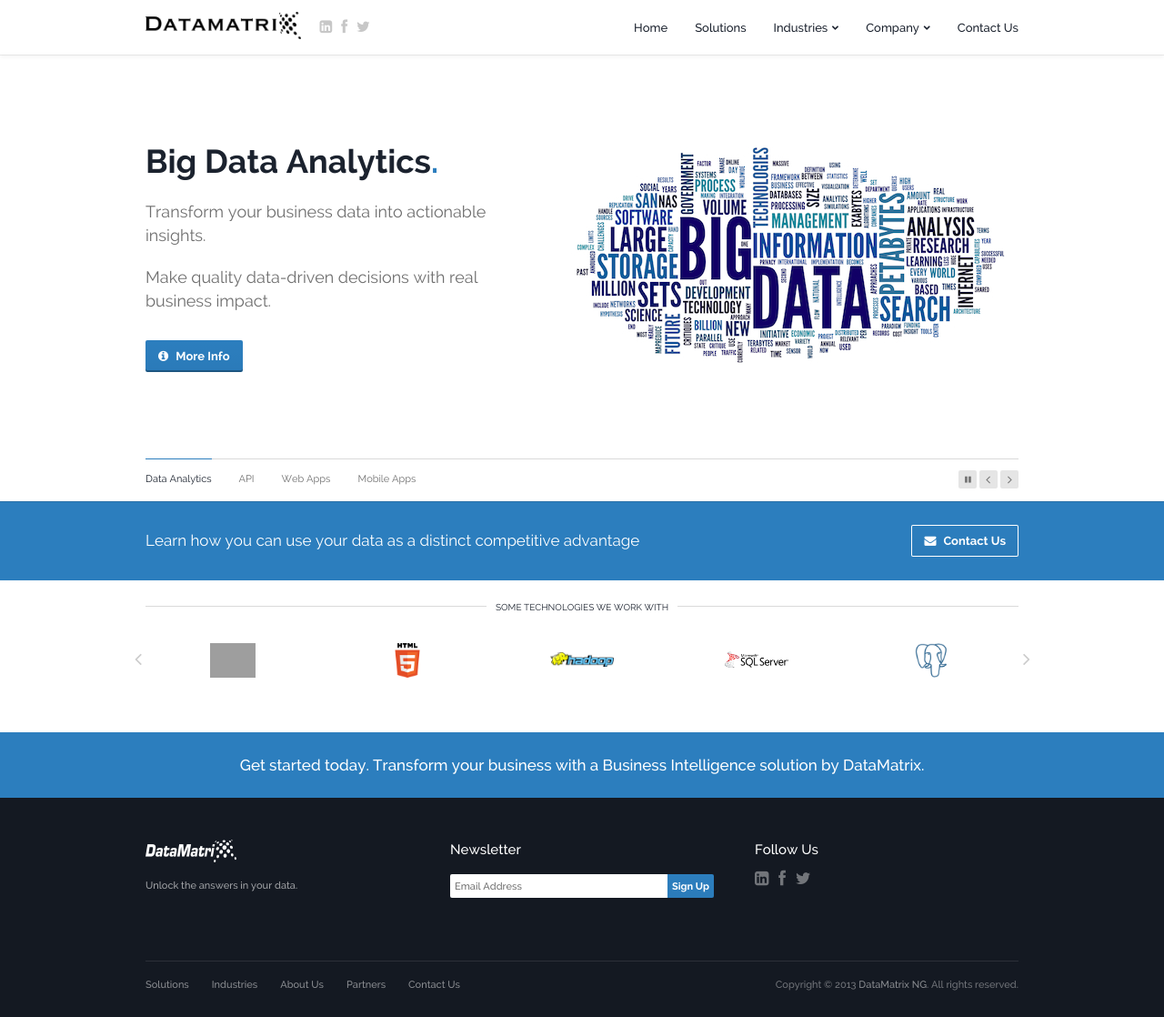
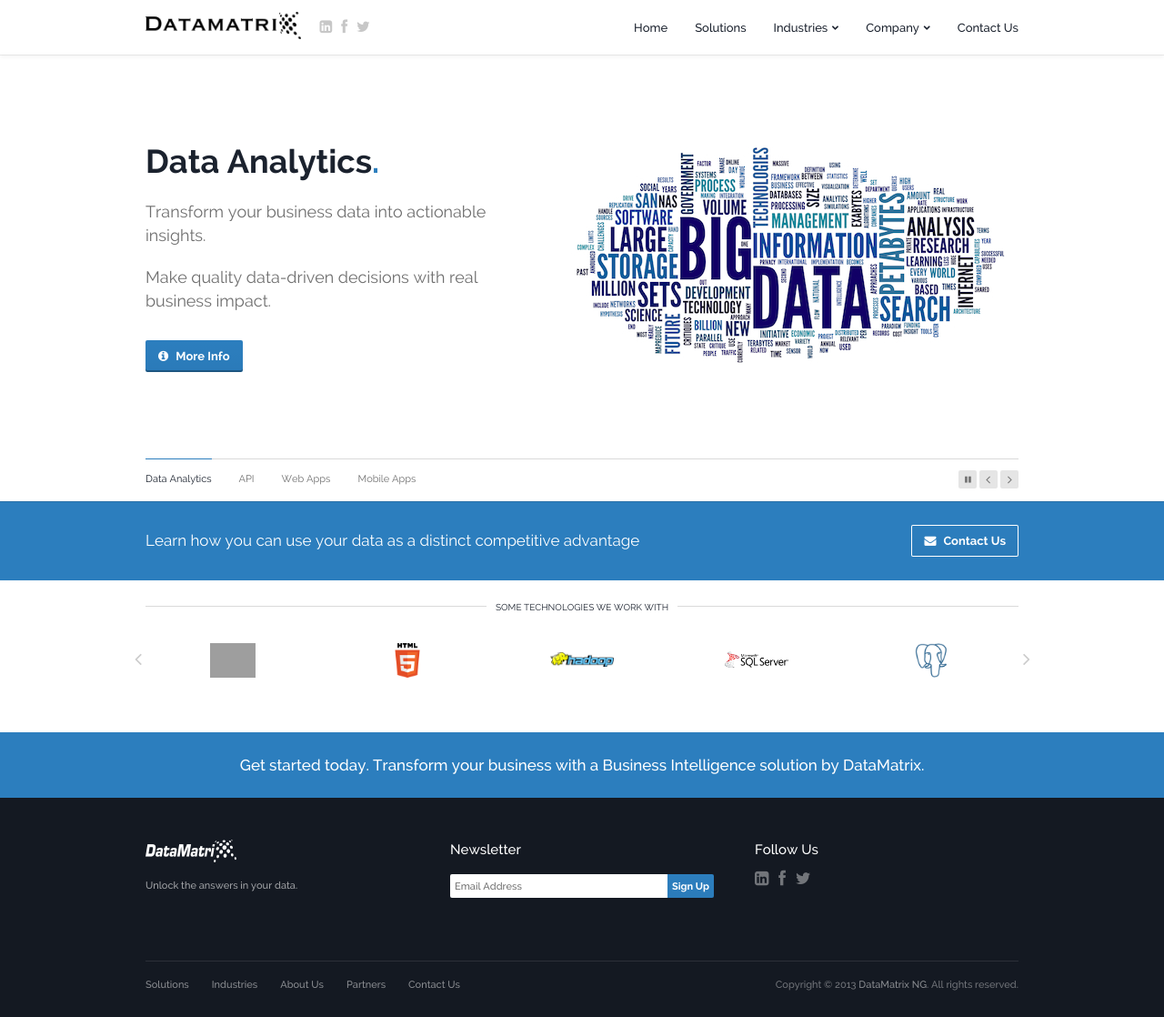
Before and after one commit to dtmtx/dtmtx.github.io, a Jekyll site: the page built from index.html, in a window 1280 px wide and 1118 px high. Shown: the whole window at 91% size. Built offline with Jekyll 4.4.1, drawn with Linux system fonts in a browser that asks for light colours; Markdown is read by kramdown in place of the engine named in the settings; grey boxes are pictures that could not be loaded.

Commit message:
data analytics

```diff
--- a/index.html
+++ b/index.html
@@ -26,7 +26,7 @@ active: current
                   <!-- ~~~~~~~~~~~~~~~~~ -->
                   <div class="left-column">
                     <!-- Title Data is your distinct competitive advantage. -->
-                    <h1>Big Data Analytics<span>.</span></h1>
+                    <h1>Data Analytics<span>.</span></h1>
                     <!-- Text Make quality informed decisions by getting quick insights from your data-->
                     <p></p>
                     <p>Transform your business data into actionable insights.</p>
```
